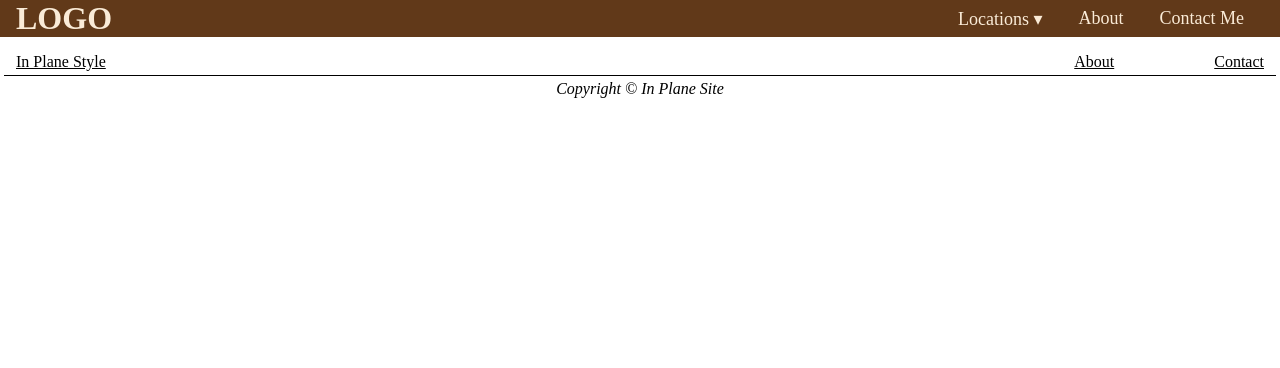
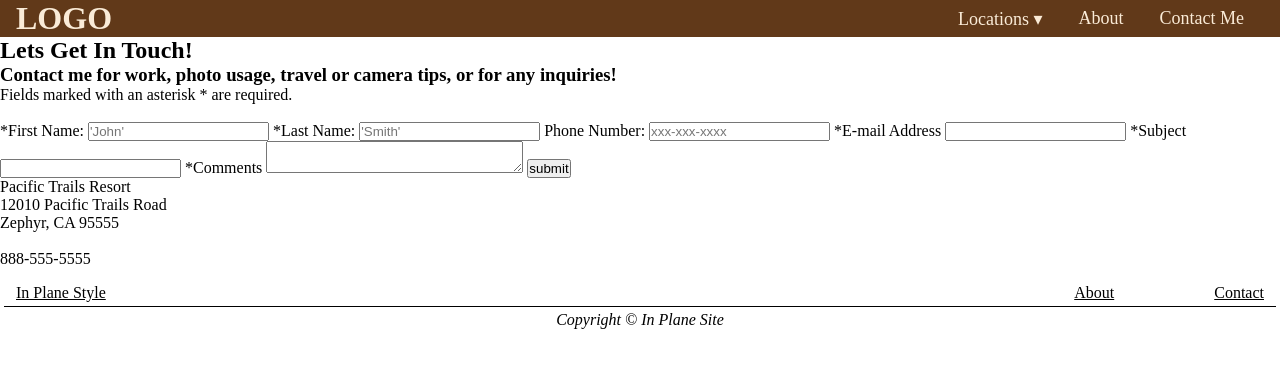
Before and after one commit to twfukuda/twfukuda.github.io, a plain HTML site: page In Plane Sight/contact.html in a window 1280 px wide. Drawn offline with Linux system fonts and the light colour scheme.

Commit message:
Implement contact form and details in contact.html
Added a contact form and contact information section.

```diff
--- a/In Plane Sight/contact.html
+++ b/In Plane Sight/contact.html
@@ -24,6 +24,47 @@
             </ul>
         </nav>
     </header>
+
+     <main>
+        <h2>Lets Get In Touch!</h2>
+        <h3>Contact me for work, photo usage, travel or camera tips, or for any inquiries!</h3>
+        <p>Fields marked with an asterisk * are required.</p>
+        <br>
+
+                <form action="https://webdevbasics.net/scripts/pacific.php" method="post">
+
+                    <label for="First FName">*First Name:</label>
+                    <input type="text" id="First FName" name="First FName" placeholder="'John'" required>
+
+                    <label for="Last Name">*Last Name:</label>
+                    <input type="text" id="Last Name" name="Last Name" placeholder="'Smith'" required>
+
+                    <label for="Phone #">Phone Number:</label>
+                    <input type="tel" id="Phone #" name="Phone #" maxlength="12" placeholder="xxx-xxx-xxxx">
+
+                    <label for="Email">*E-mail Address</label>
+                    <input type="email" name="Email" id="Email" required>
+
+                    <label for="Subject">*Subject</label>
+                    <input type="text" name="Subject" id="Subject" required>
+
+                    <label for="myComments">*Comments</label>
+                    <textarea name="myComments" id="myComments" rows="2" cols="30" required></textarea>
+
+                    <input type="submit" value="submit">
+                </form>
+
+
+        <div id="contact">
+            <span class="resort">
+                Pacific Trails Resort
+            </span>
+            <br> 12010 Pacific Trails Road
+            <br> Zephyr, CA 95555
+            <br> <br> 888-555-5555
+        </div>
+    </main>
+
 </body>
 <footer>
     <div class="topfoot">
```
